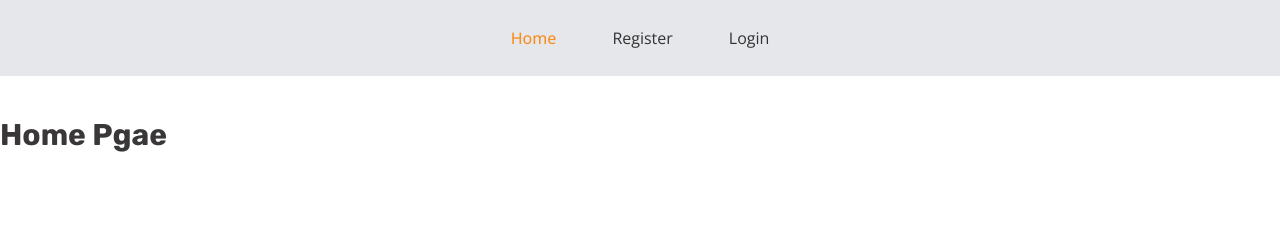
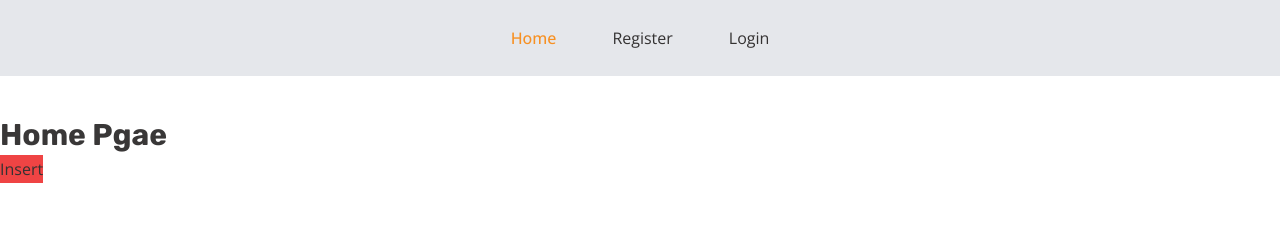
Before and after one commit to mdmunnaahmed/nuxt-pinia-tailwind-starter, a Nuxt app: page / in a window 1280 px wide. Shown: the top 233 px of the page. Built offline with nearby package versions, Linux system fonts and the light colour scheme; no server answers.

Commit message:
left for project

```diff
--- a/pages/index.vue
+++ b/pages/index.vue
@@ -1,9 +1,24 @@
 <template>
   <div class="container mx-auto mt-10 mb-10">
     <h2 class="hidden md:block">Home Pgae</h2>
+    {{ myorder }}
+    <button class="bg-red-500" @click="fetchOrders">Insert</button>
   </div>
 </template>
 
-<script>
-export default {};
+<script setup>
+const supabase = useSupabaseClient();
+const myorder = ref(null);
+const fetchOrders = async () => {
+  try {
+    const { data: order, error } = await supabase.from("users").insert({
+      name: "manna",
+    });
+    if (error) {
+      console.log(error.code);
+    }
+  } catch (error) {
+    console.log(error.message);
+  }
+};
 </script>
```
